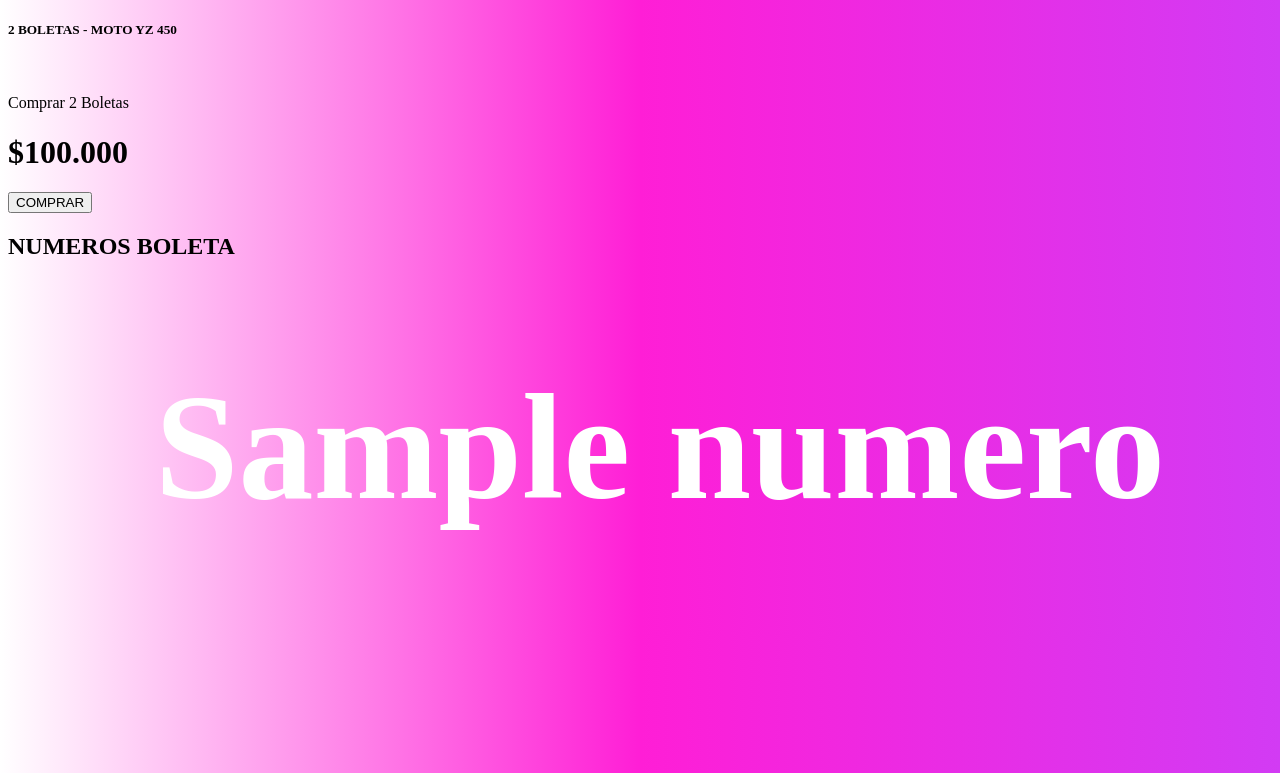
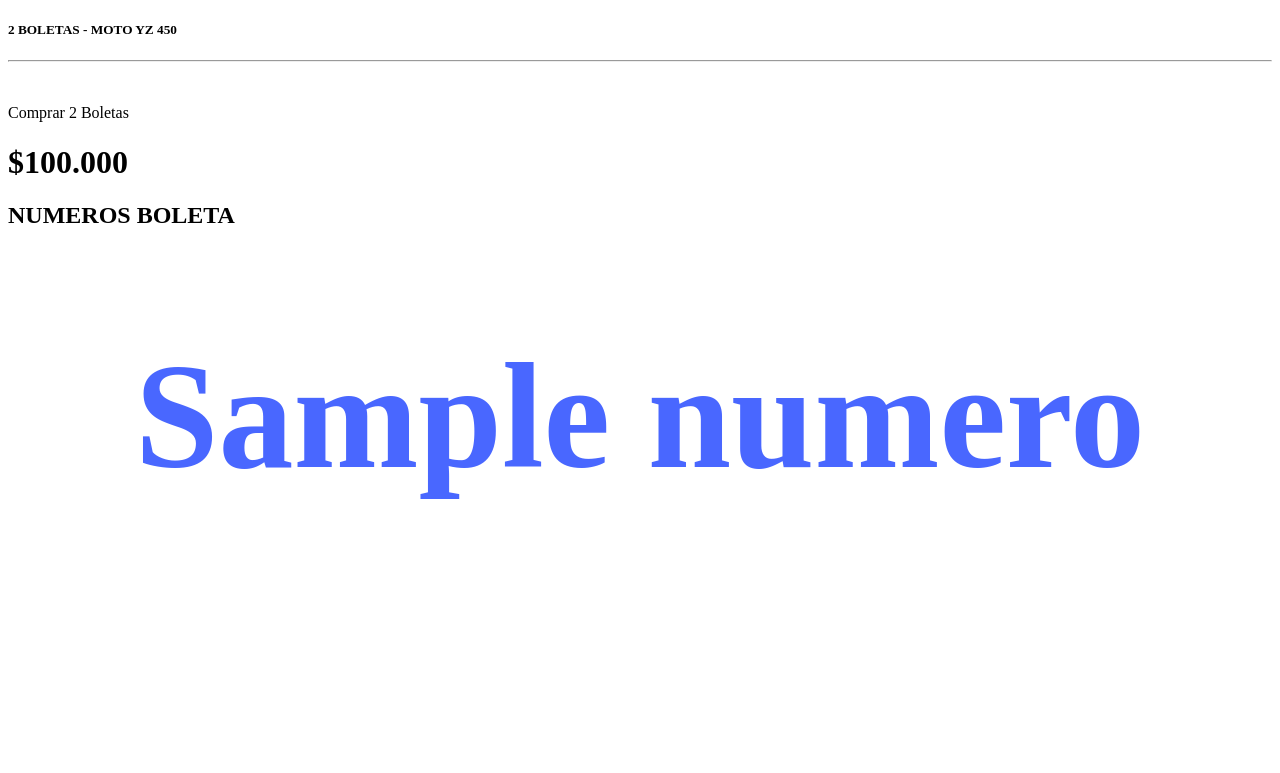
Before and after one commit to fernandoenergico11/flask-test, a Flask app: template templates/numeros.html in a window 1280 px wide. Shown: the top 773 px of the page. Run offline with Flask 2, Linux system fonts and the light colour scheme; the template is opened without the code that fills it: most values are stand-ins (such as "Sample title", 1, 10 or a date in 2020).

Commit message:
Update numeros.html

```diff
--- a/templates/numeros.html
+++ b/templates/numeros.html
@@ -1,58 +1,36 @@
 <!DOCTYPE html>
 <html lang="en">
 <head>
-  <meta charset="utf-8">
-  <title>GANA YA</title>
-    <meta name="description" content="Rifas Martinez YZ 450">
-    <meta name="author" content="120RACING">
-    <meta name="viewport" content="width=device-width, initial-scale=1">
-
-   <style>
-    body {
-      background: linear-gradient(to right, #ffffff, #ff1ed6, #d23bf4);
-
-     /* background: linear-gradient(to right, #ffffff); */
-      color: black;
-    }
-
-    .form-container {
-      background-color: white;
-      padding: 20px;
-      border-radius: 10px;
-      margin-top: 50px;
-      box-shadow: 0 0 10px rgba(0, 0, 0, 0.1);
-    }
-  </style>
+  <!-- ... (rest of the head section) -->
 </head>
-
 <body>
 
-    <h5> 2 BOLETAS - MOTO YZ 450 </h5>
+<div class="col-12 mt-4 col-lg-12">
+  <div class="card text-center">
+    <div class="card-body">
+      <h5 class="card-title azul text-blue text-uppercase"> 2 BOLETAS - MOTO YZ 450 </h5>
+      <hr>
       <br>
       <label>
         <p class="text-uppercase">Comprar 2 Boletas</p>
         <h1>$100.000</h1>
       </label>
 
-   <form method="post" action="{{ url_for('generar_numeros') }}">
-        <button type="submit">COMPRAR</button>
-    </br>
-    </form>
-
+      <!-- Display the numbers when loading -->
       {% if numeros %}
         <div class="text-center">
           <h2>NUMEROS BOLETA</h2>
-        <ul>
           {% for numero in numeros %}
             <div class="text-center">
-                <h1 style="text-align:center; color: #ffffff; font-size: 150px">{{ numero }}</h1>
+              <h1 style="text-align:center; color: #4967ff; font-size: 150px">{{ numero }}</h1>
             </div>
           {% endfor %}
-        </ul>
         </div>
       {% endif %}
 
+    </div>
+  </div>
+</div>
 
 </body>
-
 </html>
```
Lines whose indentation alone changed are shown as unchanged.
